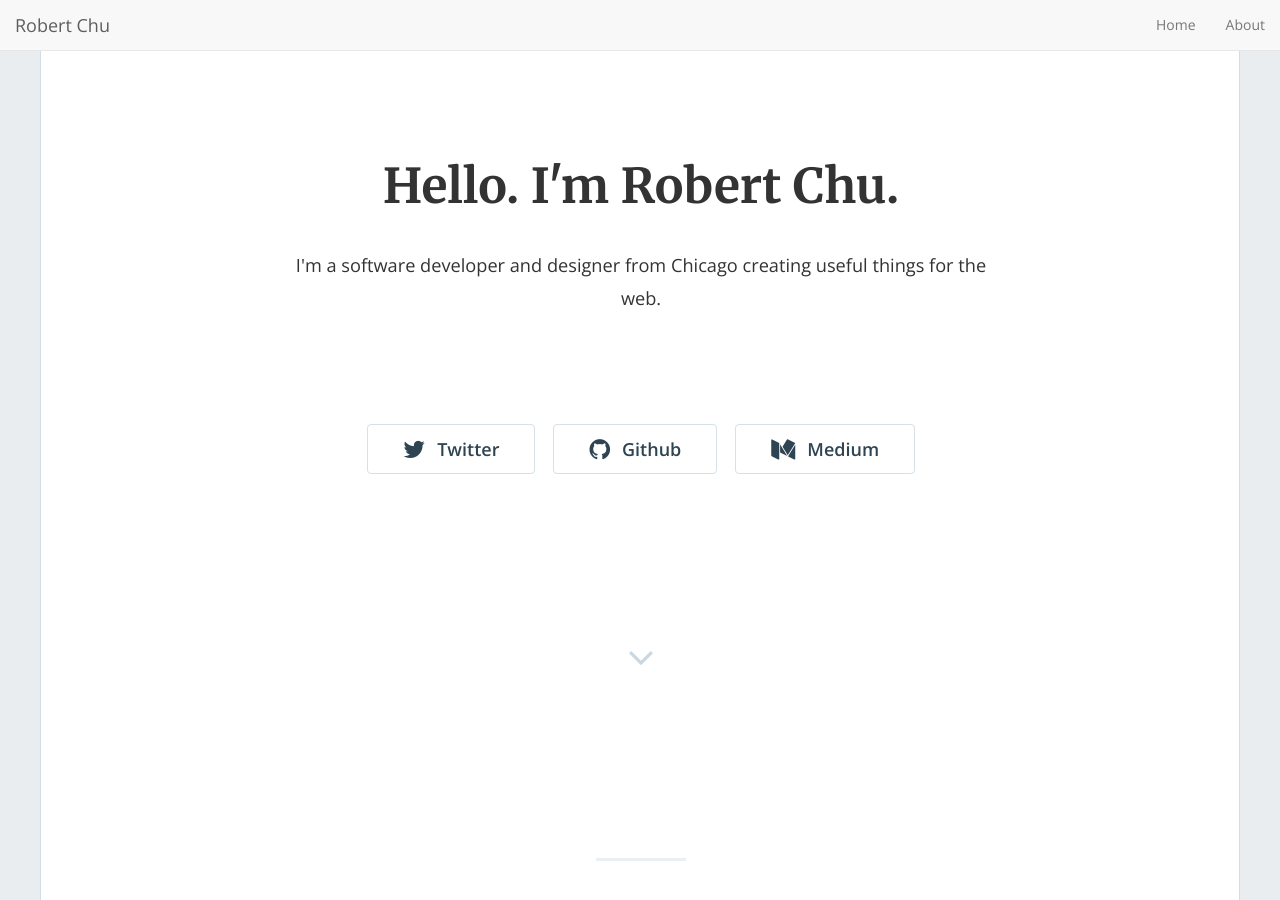
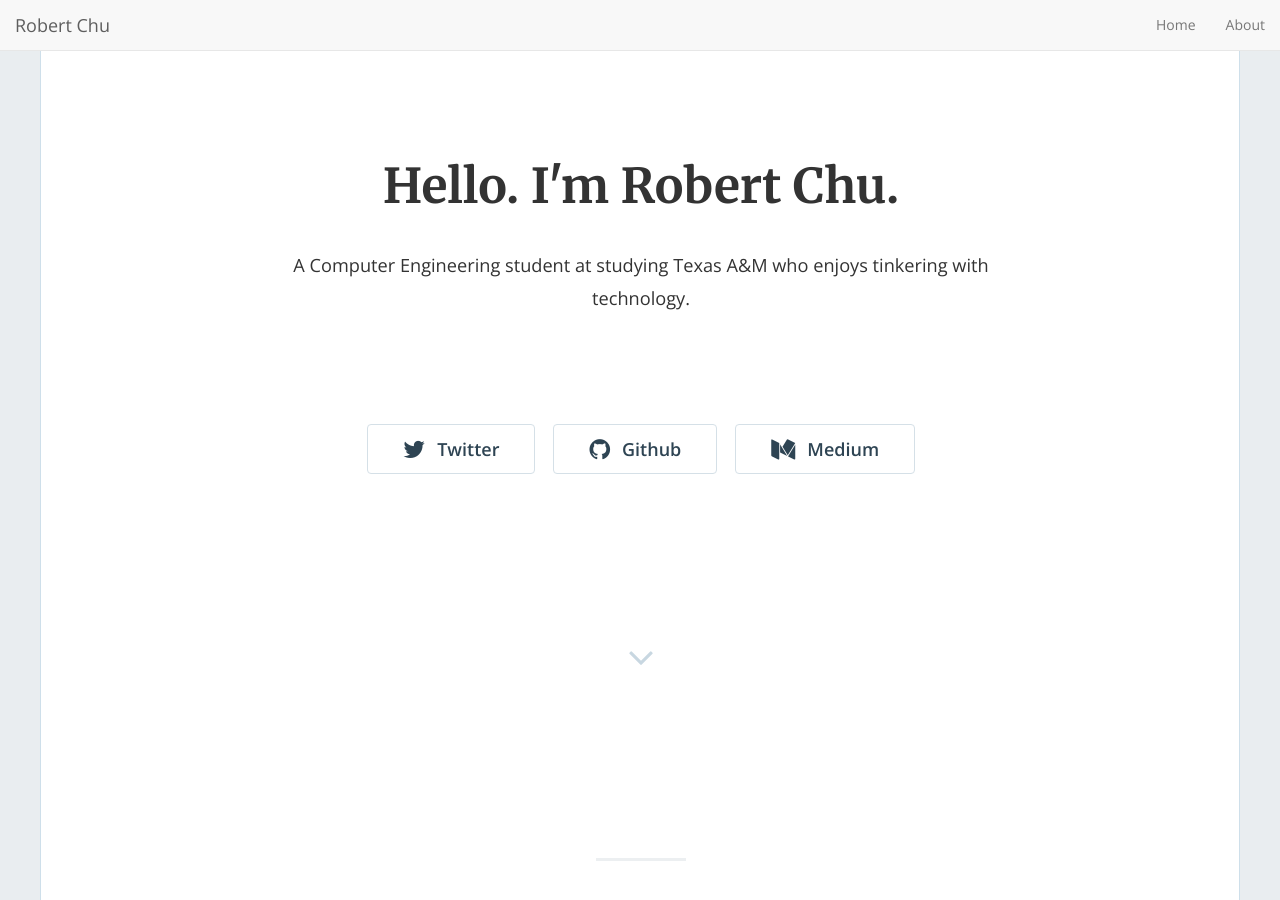
Before and after one commit to RobertFromTX/RobertFromTX.github.io, a Jekyll site: the page built from index.html, in a window 1280 px wide and 900 px high. Built offline with Jekyll 4.4.1, drawn with Linux system fonts in a browser that asks for light colours; nearby versions of some CDN libraries; the list of posts is cut into pages by our own code.

Commit message:
description added

```diff
--- a/_config.yml
+++ b/_config.yml
@@ -15,7 +15,7 @@
 # in the templates via {{ site.myvariable }}.
 title: "Hello. I'm Robert Chu."
 email: 'robc.btx@gmail.com'
-description: "I'm a software developer and designer from Chicago creating useful things for the web."
+description: "A Computer Engineering student at studying Texas A&M who enjoys tinkering with technology."
 baseurl: "" # the subpath of your site, e.g. /blog
 url: "https://robertfromtx.github.io" # the base hostname & protocol for your site, e.g. https://example.com
 twitter_username: 'RobertEnTX'
```
